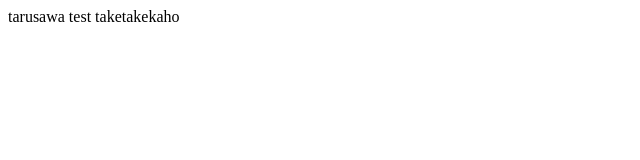
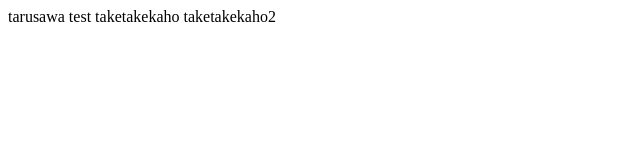
Before and after one commit to moriko3/chat, a plain HTML site: page index.html in a window 1280 px wide. Shown: the whole page, without its empty margins (0-640 px from the left). Drawn offline with Linux system fonts and the light colour scheme.

Commit message:
名前もう一行追加

```diff
--- a/index.html
+++ b/index.html
@@ -3,5 +3,6 @@
 tarusawa
 test
 taketakekaho
+taketakekaho2
 </body>
 </html>
```
